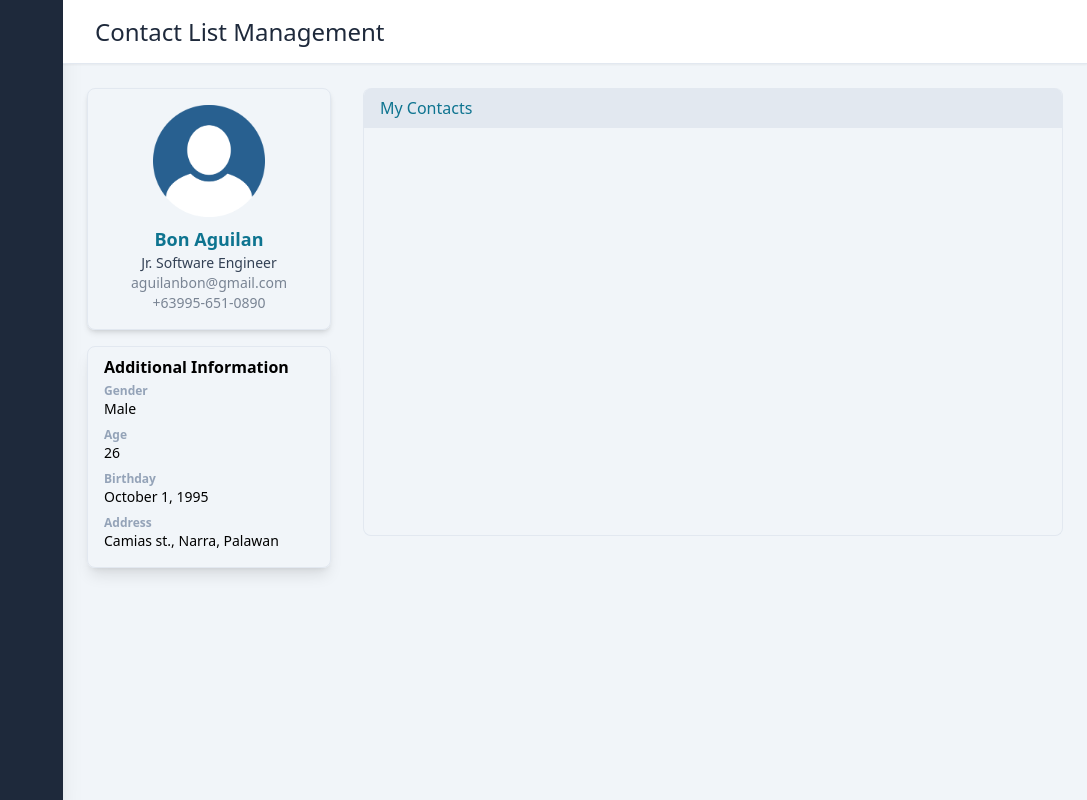
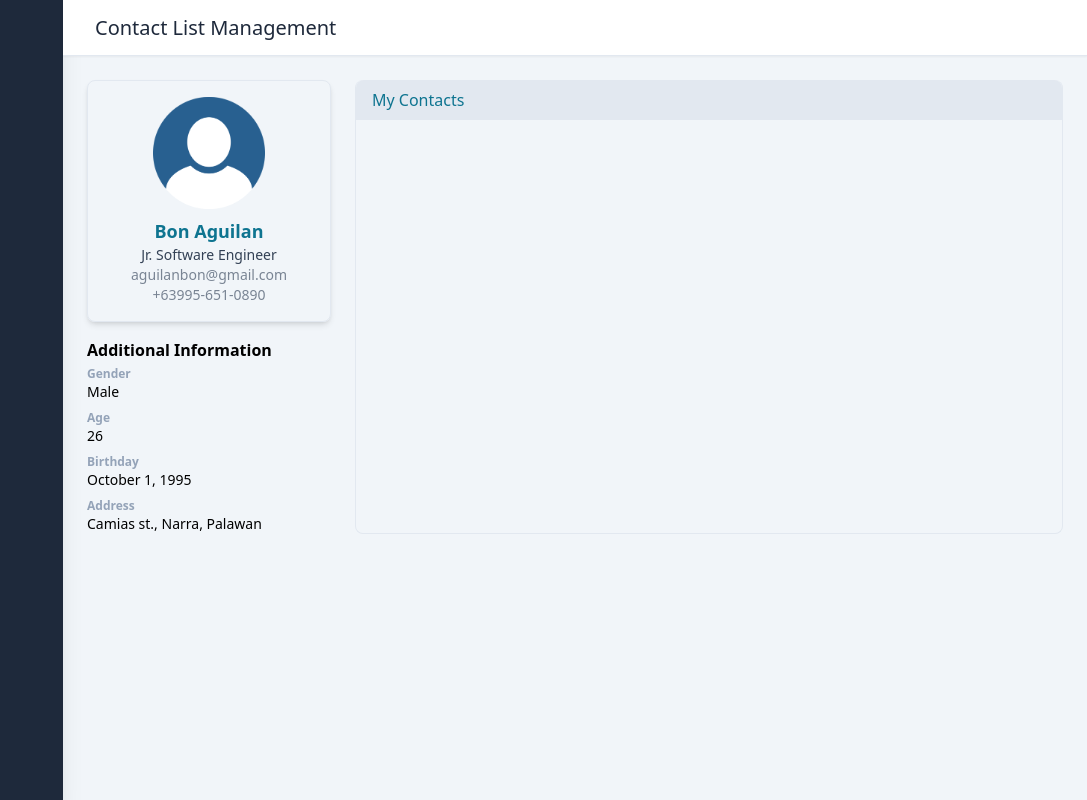
Before and after one commit to aguilanbon/contact-list-app, a React (Create React App) app: page /home in a window 1280 px wide. Shown: the whole page, without its empty margins (193-1280 px from the left). Built offline with nearby package versions, Linux system fonts and the light colour scheme.

Commit message:
profile page responsiveness

```diff
--- a/src/pages/Home/Header.jsx
+++ b/src/pages/Home/Header.jsx
@@ -2,9 +2,9 @@ import React from 'react'
 
 function Header() {
     return (
-        <div className='w-full lg:h-16 md:h-14 h-12 flex items-center bg-white border-b border-slate-200 shadow-sm'>
+        <div className='w-full lg:h-14 md:h-12 h-10 flex items-center bg-white border-b border-slate-200 shadow-sm'>
             <div className='w-full flex'>
-                <h1 className='text-slate-800 lg:text-2xl text-lg ml-8'>Contact List Management</h1>
+                <h1 className='text-slate-800 lg:text-xl text-lg ml-8'>Contact List Management</h1>
             </div>
         </div>
     )
--- a/src/pages/Home/Profile.jsx
+++ b/src/pages/Home/Profile.jsx
@@ -3,9 +3,9 @@ import React from 'react'
 function Profile() {
     return (
         <div className='w-full h-auto flex md:p-6 p-4'>
-            <div className='w-full h-auto flex md:flex-row flex-col'>
-                <div className='md:w-1/4 w-full flex flex-col items-center'>
-                    <div className='w-full border border-slate-200 rounded-lg py-4 px-8 shadow-md'>
+            <div className='w-full h-auto flex lg:flex-row flex-col'>
+                <div className='md:w-full lg:w-1/4 w-full flex flex-col md:flex-row lg:flex-col items-center md:mb-6'>
+                    <div className='w-full h-full border border-slate-200 rounded-lg py-4 px-8 shadow-md'>
                         <div className='flex items-center justify-center'>
                             <img src="./profile.png" alt="" className='w-20 md:w-28' />
                         </div>
@@ -18,7 +18,7 @@ function Profile() {
                             </div>
                         </div>
                     </div>
-                    <div className='w-full flex flex-col mt-4 border border-slate-200 px-4 py-2 rounded-lg shadow-lg'>
+                    <div className='w-full h-full flex flex-col lg:mt-4 sm:mt-4 md:mt-0 mt-4 md:ml-4 lg:ml-0'>
                         <div className='w-full'>
                             <h2 className='font-2xl font-bold'>Additional Information</h2>
                         </div>
@@ -42,7 +42,7 @@ function Profile() {
                         </div>
                     </div>
                 </div>
-                <div className='md:w-3/4 w-full min-h-96 lg:ml-8 md:ml-4 md:mt-0 mt-4 border-x border-b border-slate-200 flex-flex-col mb-8 rounded-lg'>
+                <div className='lg:w-3/4 w-full min-h-96 lg:ml-6 md:ml-0 md:mt-0 mt-4 border-x border-b border-slate-200 flex-flex-col mb-8 rounded-lg'>
                     <div className='w-full flex bg-slate-200 rounded-t-lg'>
                         <div className='w-full py-2 px-4 '>
                             <h1 className='text-cyan-700'>My Contacts</h1>
```
